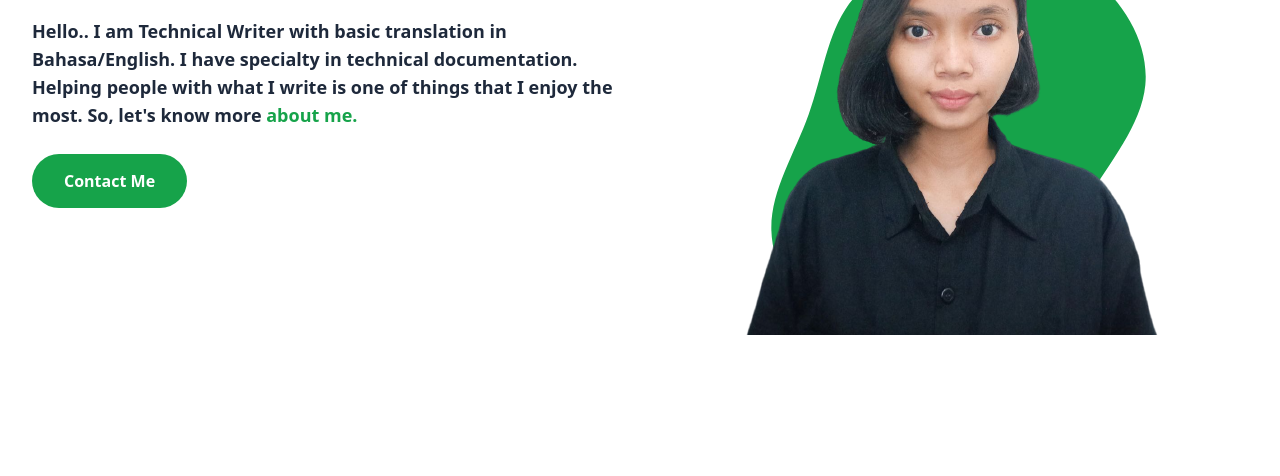
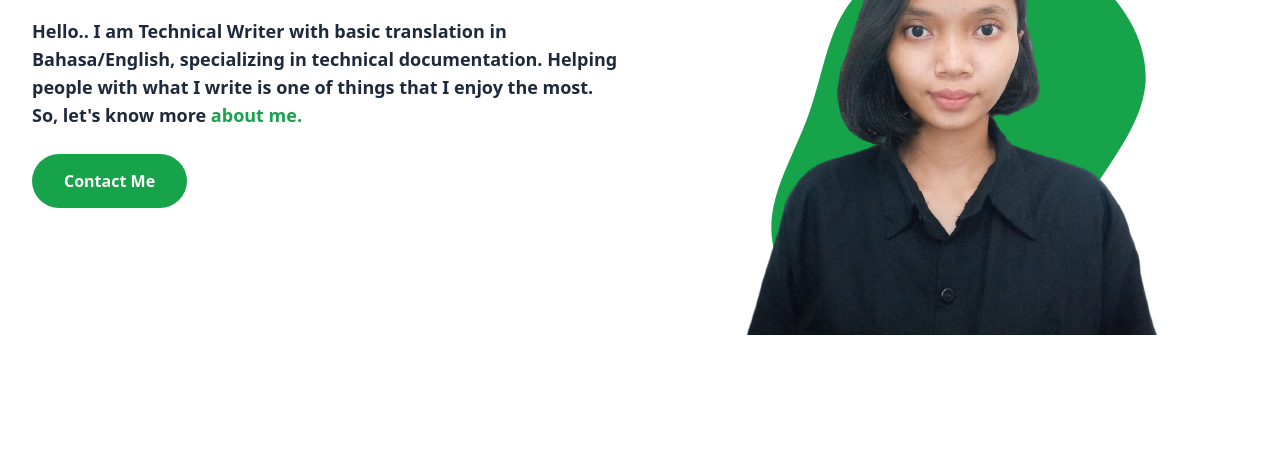
Before and after one commit to VinaAlv/VinaAlvionita-Portfolio, a website: page index.html in a window 1280 px wide. Shown: the part 278-754 px from the top of the page. Drawn offline with Linux system fonts and the light colour scheme.

Commit message:
Update index.html

```diff
--- a/index.html
+++ b/index.html
@@ -74,7 +74,7 @@
                         Technical Writer | Data Enthusiast | Bachelor Degree of Informatics Engineering
                     </h2>
                     <p class="font-medium mb-10 text-secondary leading-relaxed lg:font-semibold lg:text-lg">Hello.. I am
-                        Technical Writer with basic translation in Bahasa/English. I have specialty in technical documentation. Helping people with what I write is one of things that I enjoy the most. So, let's know more
+                        Technical Writer with basic translation in Bahasa/English, specializing in technical documentation. Helping people with what I write is one of things that I enjoy the most. So, let's know more
                         <a href="#About" class="text-primary">about me.</a>
                     </p>
 
```
